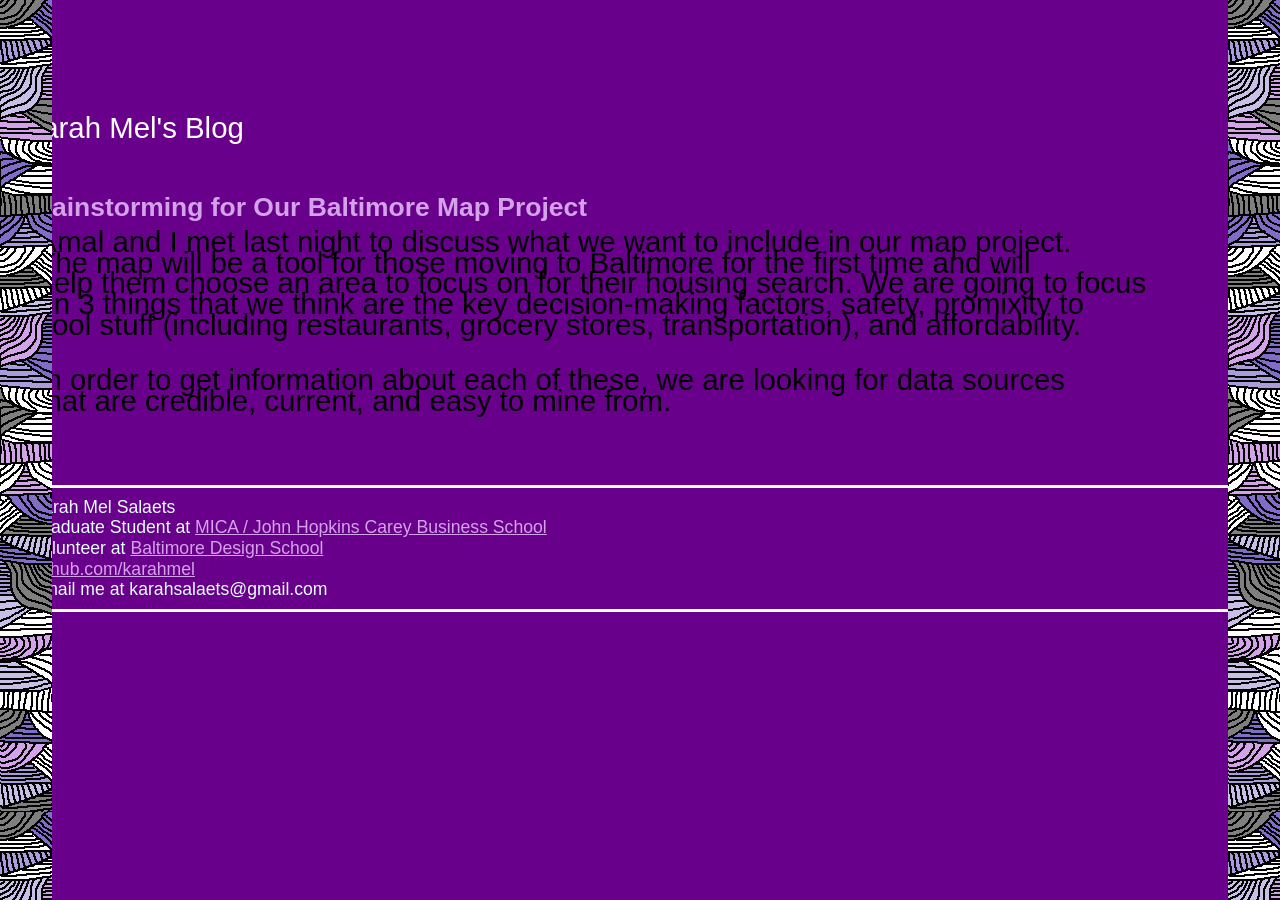
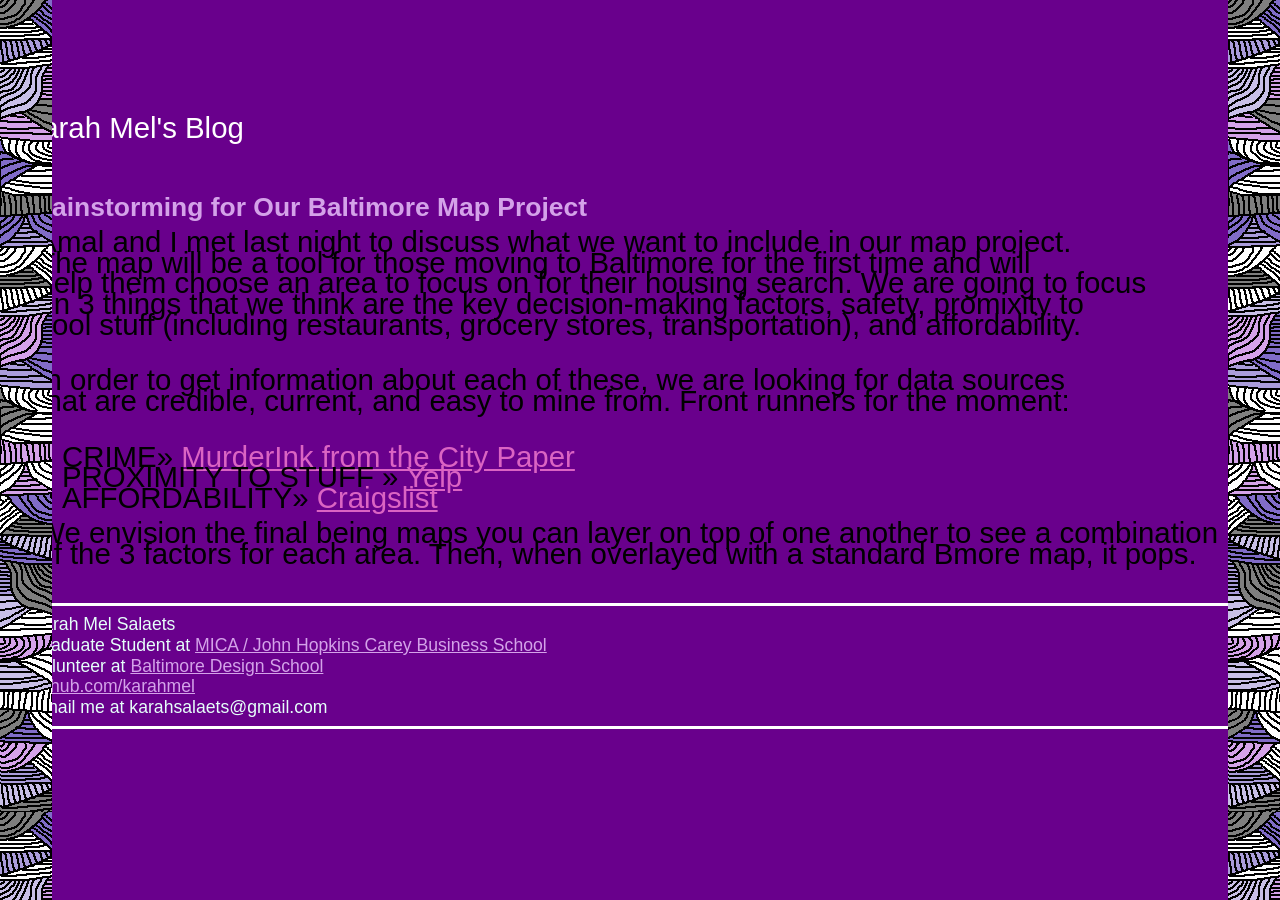
Before and after one commit to Karahmel/Blog, a Jekyll site: the page built from _posts/2014-11-10-Post4.md, in a window 1280 px wide and 900 px high. Built offline with Jekyll 4.4.1, drawn with Linux system fonts in a browser that asks for light colours; Markdown is read by kramdown in place of the engine named in the settings.

Commit message:
Update 2014-11-10-Post4.md

```diff
--- a/_posts/2014-11-10-Post4.md
+++ b/_posts/2014-11-10-Post4.md
@@ -13,9 +13,14 @@
 cool stuff (including restaurants, grocery stores, transportation), and affordability. <br /> <br />
 
 In order to get information about each of these, we are looking for data sources  <br />
-that are credible, current, and easy to mine from. <br /> <br />
+that are credible, current, and easy to mine from. Front runners for the moment:<br /> <br />
 
+<li><span>CRIME</span>&raquo; <a href="http://www.citypaper.com/news/murderink/">MurderInk from the City Paper</a></li>
 
+<li><span>PROXIMITY TO STUFF</span> &raquo; <a href="http://www.yelp.com/baltimore">Yelp</a></li>
 
+  <li><span>AFFORDABILITY</span>&raquo; <a href="https://baltimore.craigslist.org/search/apa">Craigslist</a></li>
 
+We envision the final being maps you can layer on top of one another to see a combination <br />
+of the 3 factors for each area. Then, when overlayed with a standard Bmore map, it pops. <br />
 ![](london_map.jpg)
```
